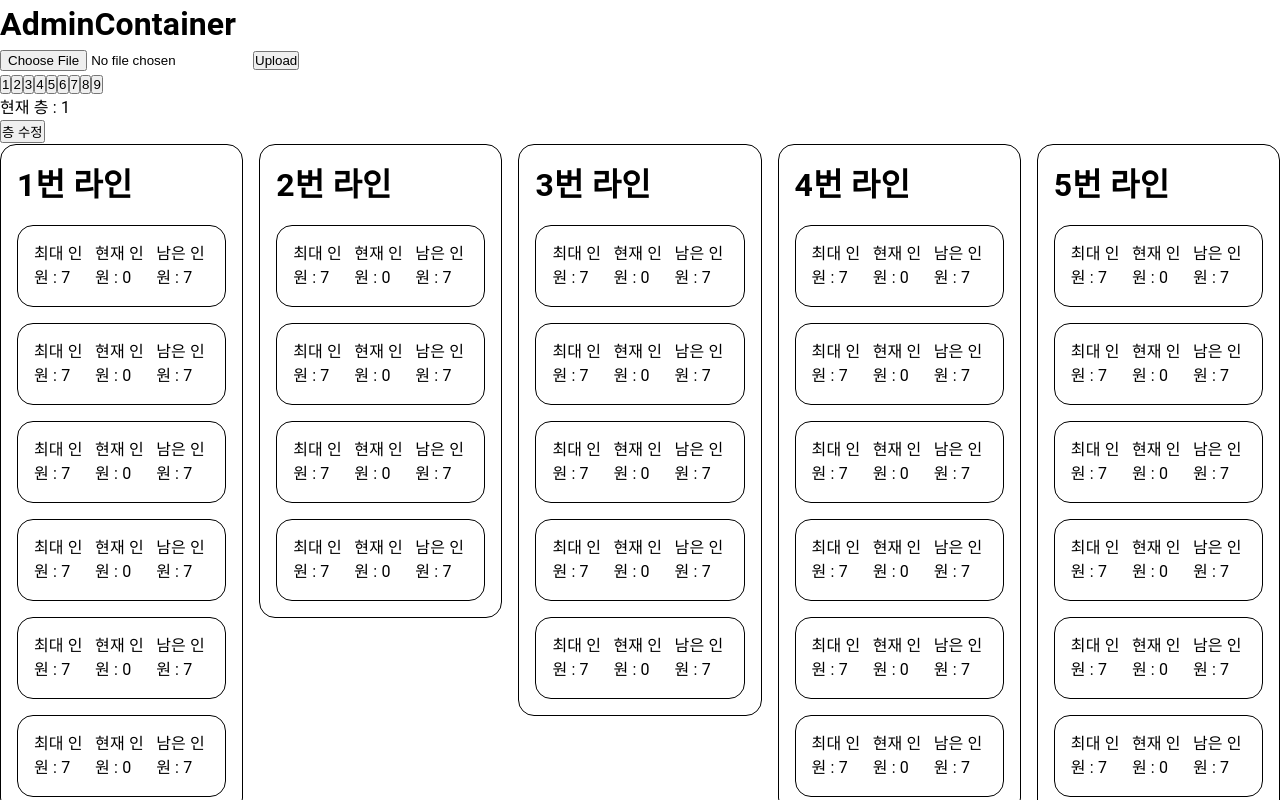
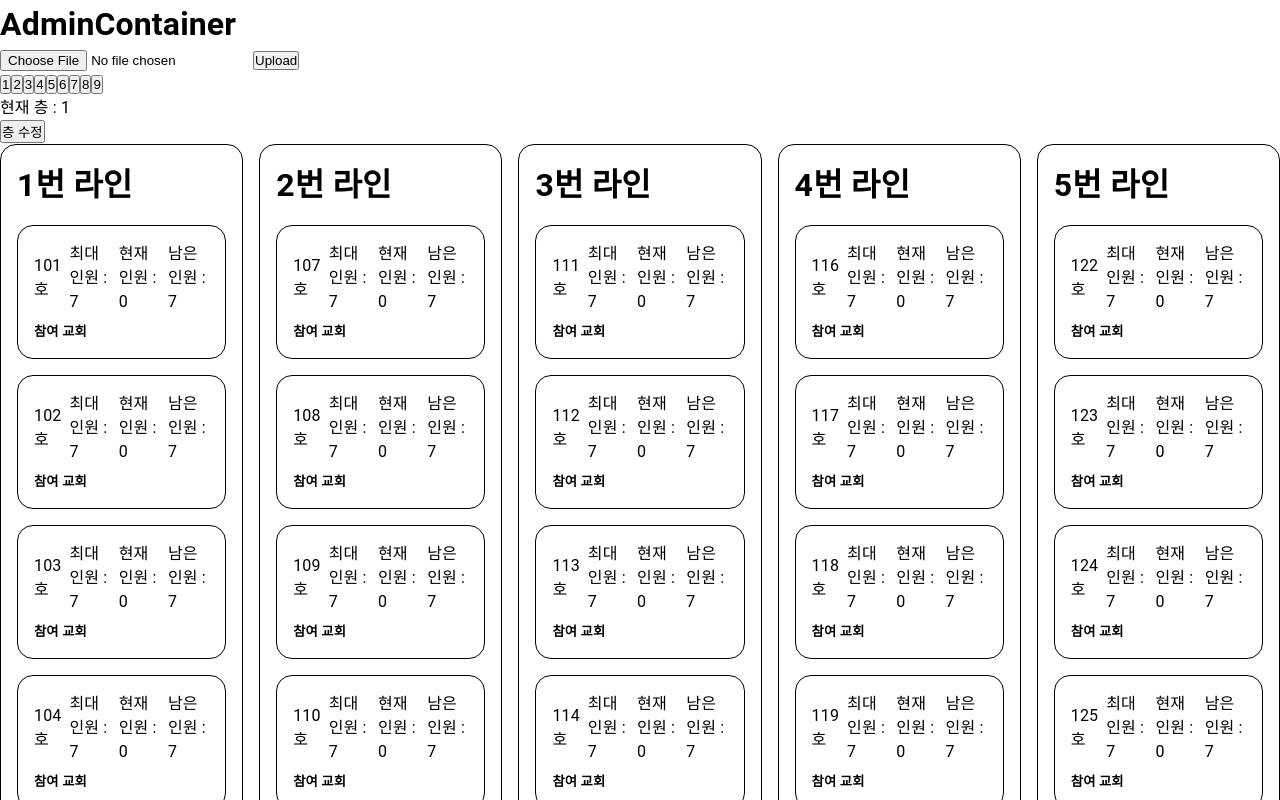
Before and after one commit to LDK1009/V-DAS, a Next.js app in the folder project/: page /admin in a window 1280 px wide. Shown: the top 800 px of the page. Built offline with nearby package versions, Linux system fonts and the light colour scheme; what @mui/material-nextjs would draw is missing.

Commit message:
✨ Feat : 방번호 매기기

```diff
--- a/project/src/components/pages/admin/container/edit-dormitory/ChangeFloorButtonGroup.tsx
+++ b/project/src/components/pages/admin/container/edit-dormitory/ChangeFloorButtonGroup.tsx
@@ -14,11 +14,11 @@ const ChangeFloorButtonGroup = () => {
       {floors?.map((el) => {
         return (
           <button key={el.floorNumber} onClick={() => setCurrentFloor(el.floorNumber)}>
-            {el.floorNumber}
+            {el.floorNumber + 1}
           </button>
         );
       })}
-      <div>현재 층 : {currentFloor}</div>
+      <div>현재 층 : {currentFloor + 1}</div>
       <button onClick={() => setIsModalOpen(true)}>층 수정</button>
       <ChangeFloorModal isModalOpen={isModalOpen} setIsModalOpen={setIsModalOpen} />
     </div>
--- a/project/src/components/pages/admin/container/edit-dormitory/FloorView.tsx
+++ b/project/src/components/pages/admin/container/edit-dormitory/FloorView.tsx
@@ -11,15 +11,46 @@ const FloorView = () => {
   return (
     <Container>
       {lines.map((line, lineIndex) => {
+        let startRoomNumber: number;
+
+        // 라인별 방 번호 시작 번호
+        if (lineIndex === 0) {
+          startRoomNumber = 1;
+        } else if (lineIndex === 1) {
+          startRoomNumber = 7;
+        } else if (lineIndex === 2) {
+          startRoomNumber = 11;
+        } else if (lineIndex === 3) {
+          startRoomNumber = 16;
+        } else if (lineIndex === 4) {
+          startRoomNumber = 22;
+        }
+
         return (
           <LineContainer key={lineIndex}>
             <h1>{lineIndex + 1}번 라인</h1>
             {line.rooms.map((room, roomIndex) => {
+              const roomNumber = startRoomNumber + roomIndex;
+
               return (
                 <RoomContainer key={roomIndex}>
-                  <div>최대 인원 : {room.max}</div>
-                  <div>현재 인원 : {room.current}</div>
-                  <div>남은 인원 : {room.remain}</div>
+                  <PeopleContainer>
+                    <div>{`${currentFloor + 1}${String(roomNumber).padStart(2, "0")}호`}</div>
+                    <div>최대 인원 : {room.max}</div>
+                    <div>현재 인원 : {room.current}</div>
+                    <div>남은 인원 : {room.remain}</div>
+                  </PeopleContainer>
+                  <ChurchContainer>
+                    <h5>참여 교회</h5>
+                    {room.assignedChurchArray.map((church) => {
+                      return (
+                        <div key={church.name}>
+                          {church.name}
+                          {church.people}명
+                        </div>
+                      );
+                    })}
+                  </ChurchContainer>
                 </RoomContainer>
               );
             })}
@@ -46,9 +77,19 @@ const LineContainer = styled(Stack)`
 `;
 
 const RoomContainer = styled(Stack)`
-  ${mixinFlex("row", "center", "center")}
+  ${mixinFlex("column", "center", "start")}
   padding: 16px;
   border: 1px solid black;
   border-radius: 16px;
   gap: 8px;
 `;
+
+const PeopleContainer = styled(Stack)`
+  ${mixinFlex("row", "center", "center")}
+  column-gap: 8px;
+`;
+
+const ChurchContainer = styled(Stack)`
+  ${mixinFlex("row", "center", "center")}
+  column-gap: 8px;
+`;
--- a/project/src/store/dormitory/dormitoryStore.ts
+++ b/project/src/store/dormitory/dormitoryStore.ts
@@ -48,7 +48,7 @@ const initialFloor: FloorType = {
 const initialDormitory: DormitoryType = {
   floors: Array.from({ length: 9 }, (_, index) => ({
       ...initialFloor,
-      floorNumber: index + 1,
+      floorNumber: index,
   })),
 };
 
@@ -61,7 +61,7 @@ export const useDormitoryStore = create<DormitoryStoreType>()((set) => ({
   initDormitoryData: () => set({ dormitoryData: initialDormitory }),
 
   // 현재 보고있는 층
-  currentFloor: 1,
+  currentFloor: 0,
   // 현재 보고있는 층 변경
   setCurrentFloor: (floor) => set({ currentFloor: floor }),
 }));
```
Also changed, not shown: 1 other file (tests, documents, lock files or other folders).
